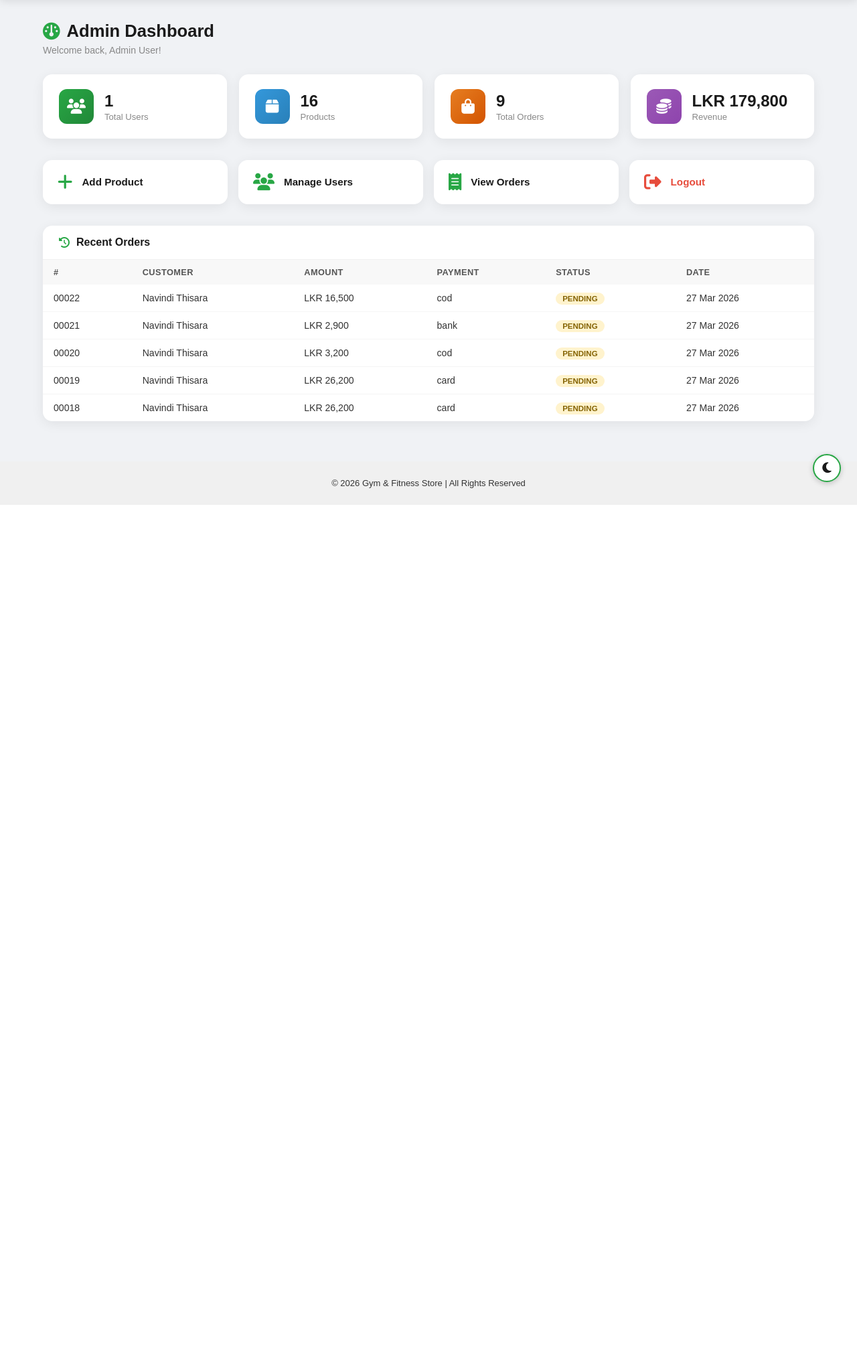
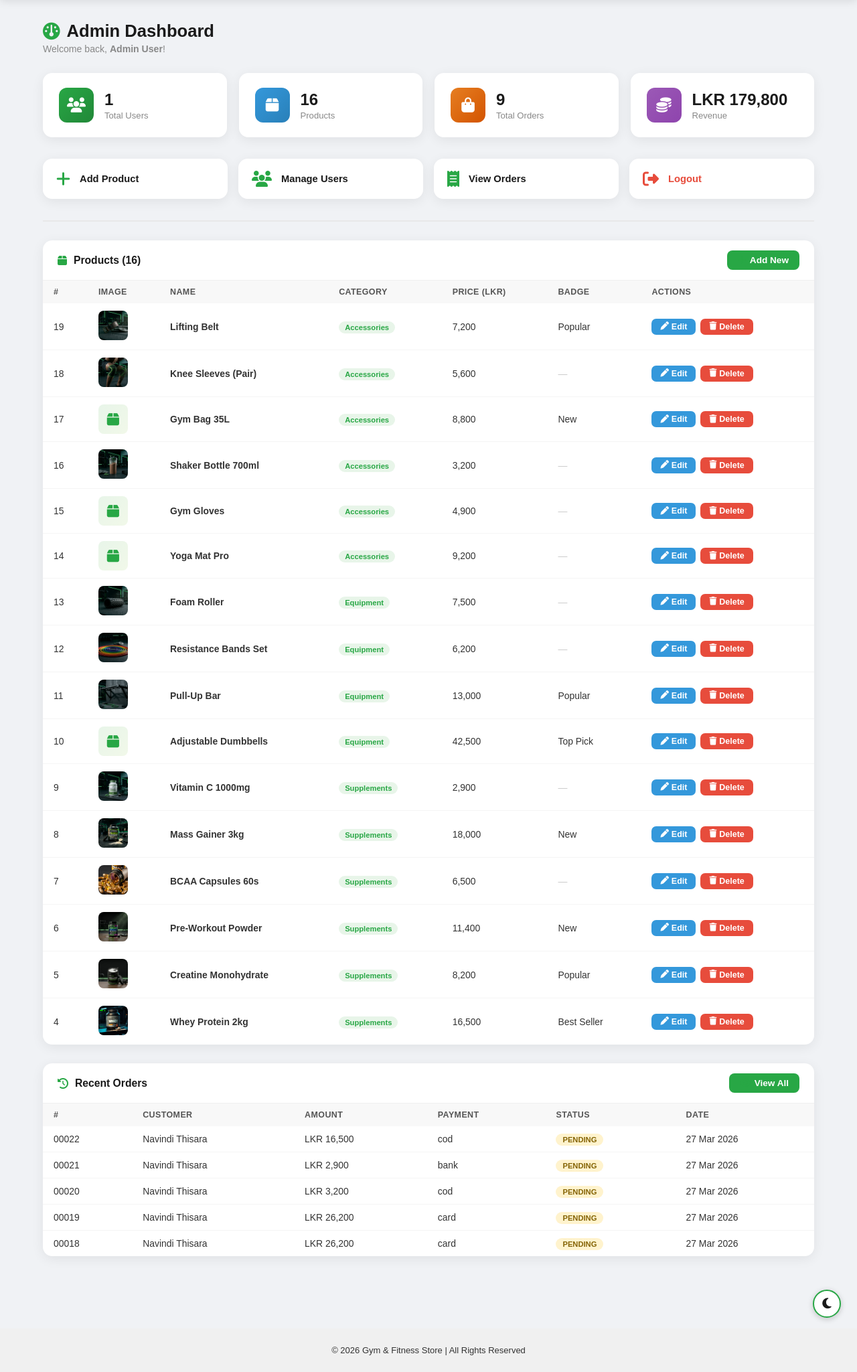
Before and after one commit to Navindi-Thisara/gym-fitness-store, a PHP site: page /admin/dashboard.php in a window 1280 px wide. Shown: the part 60-2109 px from the top of the page at 67% size. Before the commit the page ends 814 px from the top, so only its background shows below. Run offline with PHP 8.4, Linux system fonts and the light colour scheme; a user stored in the database is signed in; data comes from the database, SQL or seed files in the repository.

Commit message:
Updated admin features, added orders page, removed unused image

```diff
--- a/admin/add_product.php
+++ b/admin/add_product.php
@@ -81,8 +81,8 @@ body.dark-mode .message.success{background:#1a3327;border-color:#2d6a4f;color:#6
 .mode-toggle-container{position:fixed;bottom:20px;right:24px;z-index:999;}
 #mode-toggle{font-size:18px;width:42px;height:42px;border-radius:50%;border:2px solid #28a745;background:#fff;color:#1a1a1a;cursor:pointer;display:flex;align-items:center;justify-content:center;transition:background 0.3s,color 0.3s,border-color 0.3s;box-shadow:0 2px 8px rgba(0,0,0,0.2);}
 #mode-toggle:hover{background:#28a745;color:#fff;}
-body.dark-mode #mode-toggle{background:#1a1a1a;color:#f0c040;border-color:#f0c040;}
-body.dark-mode #mode-toggle:hover{background:#f0c040;color:#1a1a1a;}
+body.dark-mode #mode-toggle{background:#1a1a1a;color:#28a745;border-color:#28a745;}
+body.dark-mode #mode-toggle:hover{background:#28a745;color:#1a1a1a;}
 .main-footer{text-align:center;padding:12px 10px;font-size:13px;flex-shrink:0;transition:background 0.3s,color 0.3s;}
 body.light-mode .main-footer{background:#f0f0f0;color:#555;}body.dark-mode .main-footer{background:#1a1a1a;color:#aaa;}
 </style>
--- a/admin/dashboard.php
+++ b/admin/dashboard.php
@@ -9,8 +9,9 @@ include("../config/db.php");
 $totalUsers    = $conn->query("SELECT COUNT(*) as c FROM users WHERE role='user'")->fetch_assoc()['c'];
 $totalProducts = $conn->query("SELECT COUNT(*) as c FROM products")->fetch_assoc()['c'];
 $totalOrders   = $conn->query("SELECT COUNT(*) as c FROM orders")->fetch_assoc()['c'] ?? 0;
-$totalRevenue  = $conn->query("SELECT SUM(total_amount) as s FROM orders WHERE status='Pending' OR status='Completed'")->fetch_assoc()['s'] ?? 0;
+$totalRevenue  = $conn->query("SELECT SUM(total_amount) as s FROM orders")->fetch_assoc()['s'] ?? 0;
 $recentOrders  = $conn->query("SELECT o.*, u.name as uname FROM orders o JOIN users u ON o.user_id=u.id ORDER BY o.created_at DESC LIMIT 5");
+$products      = $conn->query("SELECT * FROM products ORDER BY id DESC");
 ?>
 <!DOCTYPE html>
 <html lang="en">
@@ -22,77 +23,131 @@ $recentOrders  = $conn->query("SELECT o.*, u.name as uname FROM orders o JOIN us
 <link rel="stylesheet" href="https://cdnjs.cloudflare.com/ajax/libs/font-awesome/6.5.1/css/all.min.css">
 <style>
 *,*::before,*::after{box-sizing:border-box;}
+html{height:100%;}
 body{margin:0;min-height:100vh;display:flex;flex-direction:column;font-family:'Arial',sans-serif;transition:background 0.3s,color 0.3s;}
 body.light-mode{background:#f0f2f5;color:#222;}
 body.dark-mode {background:#121212;color:#eee;}
-.admin-wrap{flex:1;max-width:1200px;margin:0 auto;width:100%;padding:32px 24px 60px;}
-.page-title{font-size:1.6rem;font-weight:700;margin:0 0 6px;color:#1a1a1a;display:flex;align-items:center;gap:10px;}
+
+/* ── Page outer — relative for mode toggle ── */
+.page-outer{flex:1;position:relative;display:flex;flex-direction:column;}
+.admin-wrap{flex:1;max-width:1200px;margin:0 auto;width:100%;padding:32px 24px 80px;}
+
+/* ── Titles ── */
+.page-title{font-size:1.6rem;font-weight:700;margin:0 0 4px;color:#1a1a1a;display:flex;align-items:center;gap:10px;}
 body.dark-mode .page-title{color:#f0f0f0;}
 .page-title i{color:#28a745;}
 .page-sub{color:#888;font-size:0.88rem;margin:0 0 28px;}
-/* Stat cards */
+
+/* ── Stats ── */
 .stats-grid{display:grid;grid-template-columns:repeat(auto-fit,minmax(200px,1fr));gap:18px;margin-bottom:32px;}
 .stat-card{background:#fff;border-radius:14px;padding:22px 24px;box-shadow:0 4px 18px rgba(0,0,0,0.07);display:flex;align-items:center;gap:16px;animation:fadeCard 0.4s ease both;}
 body.dark-mode .stat-card{background:#1e1e1e;box-shadow:0 4px 18px rgba(0,0,0,0.4);}
 @keyframes fadeCard{from{opacity:0;transform:translateY(16px);}to{opacity:1;transform:translateY(0);}}
 .stat-icon{width:52px;height:52px;border-radius:12px;display:flex;align-items:center;justify-content:center;font-size:1.4rem;color:#fff;flex-shrink:0;}
-.stat-icon.green{background:linear-gradient(135deg,#28a745,#218838);}
-.stat-icon.blue {background:linear-gradient(135deg,#3498db,#2980b9);}
+.stat-icon.green {background:linear-gradient(135deg,#28a745,#218838);}
+.stat-icon.blue  {background:linear-gradient(135deg,#3498db,#2980b9);}
 .stat-icon.orange{background:linear-gradient(135deg,#e67e22,#d35400);}
 .stat-icon.purple{background:linear-gradient(135deg,#9b59b6,#8e44ad);}
 .stat-info h3{margin:0 0 2px;font-size:1.5rem;font-weight:800;color:#1a1a1a;}
 body.dark-mode .stat-info h3{color:#f0f0f0;}
 .stat-info p{margin:0;font-size:0.82rem;color:#888;}
-/* Quick links */
-.quick-links{display:grid;grid-template-columns:repeat(auto-fit,minmax(200px,1fr));gap:16px;margin-bottom:32px;}
-.quick-card{background:#fff;border-radius:14px;padding:20px 22px;box-shadow:0 4px 18px rgba(0,0,0,0.07);text-decoration:none;display:flex;align-items:center;gap:14px;transition:transform 0.2s,box-shadow 0.2s;animation:fadeCard 0.4s ease both;}
+
+/* ── Quick links ── */
+.quick-links{display:grid;grid-template-columns:repeat(auto-fit,minmax(190px,1fr));gap:16px;margin-bottom:32px;}
+.quick-card{background:#fff;border-radius:14px;padding:18px 20px;box-shadow:0 4px 18px rgba(0,0,0,0.07);text-decoration:none;display:flex;align-items:center;gap:14px;transition:transform 0.2s,box-shadow 0.2s;animation:fadeCard 0.4s ease both;}
 body.dark-mode .quick-card{background:#1e1e1e;}
 .quick-card:hover{transform:translateY(-3px);box-shadow:0 8px 24px rgba(0,0,0,0.12);}
-.quick-card i{font-size:1.6rem;color:#28a745;}
-.quick-card span{font-size:0.95rem;font-weight:700;color:#1a1a1a;}
+.quick-card i{font-size:1.5rem;color:#28a745;}
+.quick-card span{font-size:0.92rem;font-weight:700;color:#1a1a1a;}
 body.dark-mode .quick-card span{color:#f0f0f0;}
-/* Recent orders table */
-.section-card{background:#fff;border-radius:14px;box-shadow:0 4px 18px rgba(0,0,0,0.07);overflow:hidden;}
+
+/* ── Section card ── */
+.section-card{background:#fff;border-radius:14px;box-shadow:0 4px 18px rgba(0,0,0,0.07);overflow:hidden;margin-bottom:28px;}
 body.dark-mode .section-card{background:#1e1e1e;}
-.section-card-header{padding:16px 24px;border-bottom:1.5px solid #f0f0f0;display:flex;align-items:center;gap:10px;}
+.section-card-header{padding:15px 22px;border-bottom:1.5px solid #f0f0f0;display:flex;align-items:center;justify-content:space-between;}
 body.dark-mode .section-card-header{border-color:#2a2a2a;}
-.section-card-header h3{margin:0;font-size:1rem;font-weight:700;color:#1a1a1a;}
+.section-card-header-left{display:flex;align-items:center;gap:10px;}
+.section-card-header h3{margin:0;font-size:0.98rem;font-weight:700;color:#1a1a1a;}
 body.dark-mode .section-card-header h3{color:#f0f0f0;}
 .section-card-header i{color:#28a745;}
+.btn-add{padding:7px 16px;background:#28a745;color:#fff;border-radius:8px;text-decoration:none;font-size:0.85rem;font-weight:700;display:inline-flex;align-items:center;gap:6px;transition:background 0.2s;}
+.btn-add:hover{background:#218838;}
+
+/* ── Table ── */
 table{width:100%;border-collapse:collapse;}
-th{background:#f8f8f8;padding:11px 16px;font-size:0.8rem;font-weight:700;color:#555;text-align:left;text-transform:uppercase;letter-spacing:0.4px;}
+th{background:#f8f8f8;padding:10px 16px;font-size:0.78rem;font-weight:700;color:#555;text-align:left;text-transform:uppercase;letter-spacing:0.4px;}
 body.dark-mode th{background:#252525;color:#aaa;}
-td{padding:12px 16px;font-size:0.88rem;color:#333;border-bottom:1px solid #f5f5f5;}
+td{padding:11px 16px;font-size:0.87rem;color:#333;border-bottom:1px solid #f5f5f5;vertical-align:middle;}
 body.dark-mode td{color:#ccc;border-color:#2a2a2a;}
 tr:last-child td{border-bottom:none;}
 tr:hover td{background:#fafffe;}
 body.dark-mode tr:hover td{background:#232323;}
-.status-badge{padding:3px 10px;border-radius:20px;font-size:0.72rem;font-weight:700;text-transform:uppercase;}
-.status-badge.pending {background:#fff3cd;color:#856404;}
+
+/* ── Badges ── */
+.status-badge{padding:3px 10px;border-radius:20px;font-size:0.7rem;font-weight:700;text-transform:uppercase;}
+.status-badge.pending  {background:#fff3cd;color:#856404;}
 .status-badge.completed{background:#d4edda;color:#155724;}
 .status-badge.cancelled{background:#f8d7da;color:#721c24;}
-body.dark-mode .status-badge.pending {background:#3a2e00;color:#f0c040;}
+body.dark-mode .status-badge.pending  {background:#3a2e00;color:#f0c040;}
 body.dark-mode .status-badge.completed{background:#1a3327;color:#6fcf97;}
 body.dark-mode .status-badge.cancelled{background:#3b1f1f;color:#f5a5a5;}
-/* Mode toggle */
-.mode-toggle-container{position:fixed;bottom:20px;right:24px;z-index:999;}
-#mode-toggle{font-size:18px;width:42px;height:42px;border-radius:50%;border:2px solid #28a745;background:#fff;color:#1a1a1a;cursor:pointer;display:flex;align-items:center;justify-content:center;transition:background 0.3s,color 0.3s,border-color 0.3s;box-shadow:0 2px 8px rgba(0,0,0,0.2);}
-#mode-toggle:hover{background: #28a745;color:#fff;}
-body.dark-mode #mode-toggle{background:#1a1a1a;color: #28a745;border-color: #28a745;}
-body.dark-mode #mode-toggle:hover{background: #28a745;color:#1a1a1a;}
+
+.cat-badge{padding:3px 9px;border-radius:20px;font-size:0.7rem;font-weight:600;background:#e8f5e9;color:#28a745;}
+body.dark-mode .cat-badge{background:#1a3327;color:#6fcf97;}
+
+/* ── Product image/icon ── */
+.prod-thumb{width:44px;height:44px;border-radius:8px;object-fit:cover;}
+.prod-icon{width:44px;height:44px;border-radius:8px;background:linear-gradient(135deg,#e8f5e9,#f1f8e9);display:flex;align-items:center;justify-content:center;font-size:1.3rem;color:#28a745;flex-shrink:0;}
+body.dark-mode .prod-icon{background:linear-gradient(135deg,#1a2e1a,#1e2e1e);}
+
+/* ── Action buttons ── */
+.action-btns{display:flex;gap:7px;flex-wrap:wrap;}
+.btn-edit  {padding:5px 13px;background:#3498db;color:#fff;border-radius:7px;text-decoration:none;font-size:0.78rem;font-weight:600;transition:background 0.2s;display:inline-flex;align-items:center;gap:4px;}
+.btn-edit:hover{background:#2980b9;}
+.btn-delete{padding:5px 13px;background:#e74c3c;color:#fff;border-radius:7px;text-decoration:none;font-size:0.78rem;font-weight:600;transition:background 0.2s;display:inline-flex;align-items:center;gap:4px;}
+.btn-delete:hover{background:#c0392b;}
+
+/* ── Section divider ── */
+.section-divider{border:none;border-top:2px solid #e8e8e8;margin:8px 0 28px;}
+body.dark-mode .section-divider{border-color:#2a2a2a;}
+
+/* ── Mode toggle — bottom-right of page-outer, same as login page ── */
+.mode-toggle-container{position:absolute;bottom:16px;right:24px;z-index:10;}
+#mode-toggle{
+    font-size:18px;width:42px;height:42px;
+    border-radius:50%;border:2px solid #28a745;
+    background:#fff;color:#1a1a1a;cursor:pointer;
+    display:flex;align-items:center;justify-content:center;
+    transition:background 0.3s,color 0.3s,border-color 0.3s;
+    box-shadow:0 2px 8px rgba(0,0,0,0.2);
+}
+#mode-toggle:hover{background:#28a745;color:#fff;}
+body.dark-mode #mode-toggle{background:#1a1a1a;color:#28a745;border-color:#28a745;}
+body.dark-mode #mode-toggle:hover{background:#28a745;color:#1a1a1a;}
+
+/* ── Footer ── */
 .main-footer{text-align:center;padding:12px 10px;font-size:13px;flex-shrink:0;transition:background 0.3s,color 0.3s;}
 body.light-mode .main-footer{background:#f0f0f0;color:#555;}
 body.dark-mode  .main-footer{background:#1a1a1a;color:#aaa;}
+
+@media(max-width:600px){
+    .admin-wrap{padding:20px 12px 70px;}
+    .action-btns{flex-direction:column;}
+}
 </style>
 </head>
 <body class="light-mode">
 <script>(function(){if(localStorage.getItem('mode')==='dark'){document.body.classList.remove('light-mode');document.body.classList.add('dark-mode');}})();</script>
+
 <?php include("../includes/header.php"); ?>
+
+<div class="page-outer">
 <div class="admin-wrap">
+
     <h2 class="page-title"><i class="fa-solid fa-gauge"></i> Admin Dashboard</h2>
-    <p class="page-sub">Welcome back, <?= htmlspecialchars($_SESSION['user']['name']) ?>!</p>
+    <p class="page-sub">Welcome back, <strong><?= htmlspecialchars($_SESSION['user']['name']) ?></strong>!</p>
 
-    <!-- Stats -->
+    <!-- ── Stats ── -->
     <div class="stats-grid">
         <div class="stat-card" style="animation-delay:0s">
             <div class="stat-icon green"><i class="fa-solid fa-users"></i></div>
@@ -108,53 +163,144 @@ body.dark-mode  .main-footer{background:#1a1a1a;color:#aaa;}
         </div>
         <div class="stat-card" style="animation-delay:0.21s">
             <div class="stat-icon purple"><i class="fa-solid fa-coins"></i></div>
-            <div class="stat-info"><h3>LKR <?= number_format($totalRevenue,0) ?></h3><p>Revenue</p></div>
+            <div class="stat-info"><h3>LKR <?= number_format((float)$totalRevenue, 0) ?></h3><p>Revenue</p></div>
         </div>
     </div>
 
-    <!-- Quick links -->
+    <!-- ── Quick Links ── -->
     <div class="quick-links">
-        <a href="add_product.php" class="quick-card"><i class="fa-solid fa-plus"></i><span>Add Product</span></a>
-        <a href="users.php"       class="quick-card"><i class="fa-solid fa-users"></i><span>Manage Users</span></a>
-        <a href="orders.php"      class="quick-card"><i class="fa-solid fa-receipt"></i><span>View Orders</span></a>
-        <a href="../auth/logout.php" class="quick-card"><i class="fa-solid fa-right-from-bracket" style="color:#e74c3c;"></i><span style="color:#e74c3c;">Logout</span></a>
+        <a href="add_product.php"    class="quick-card"><i class="fa-solid fa-plus"></i><span>Add Product</span></a>
+        <a href="users.php"          class="quick-card"><i class="fa-solid fa-users"></i><span>Manage Users</span></a>
+        <a href="orders.php"         class="quick-card"><i class="fa-solid fa-receipt"></i><span>View Orders</span></a>
+        <a href="../auth/logout.php" class="quick-card">
+            <i class="fa-solid fa-right-from-bracket" style="color:#e74c3c;"></i>
+            <span style="color:#e74c3c;">Logout</span>
+        </a>
     </div>
 
-    <!-- Recent Orders -->
+    <hr class="section-divider">
+
+    <!-- ── Products Table ── -->
     <div class="section-card">
         <div class="section-card-header">
-            <i class="fa-solid fa-clock-rotate-left"></i>
-            <h3>Recent Orders</h3>
+            <div class="section-card-header-left">
+                <i class="fa-solid fa-box"></i>
+                <h3>Products (<?= $totalProducts ?>)</h3>
+            </div>
+            <a href="add_product.php" class="btn-add"><i class="fa-solid fa-plus"></i> Add New</a>
         </div>
         <table>
-            <thead><tr><th>#</th><th>Customer</th><th>Amount</th><th>Payment</th><th>Status</th><th>Date</th></tr></thead>
+            <thead>
+                <tr>
+                    <th>#</th>
+                    <th>Image</th>
+                    <th>Name</th>
+                    <th>Category</th>
+                    <th>Price (LKR)</th>
+                    <th>Badge</th>
+                    <th>Actions</th>
+                </tr>
+            </thead>
             <tbody>
-            <?php if($recentOrders && $recentOrders->num_rows > 0): ?>
-                <?php while($o = $recentOrders->fetch_assoc()): ?>
+            <?php if($products && $products->num_rows > 0):
+                while($p = $products->fetch_assoc()):
+                    $hasImg = !empty($p['image']) && file_exists("../assets/images/".$p['image']);
+            ?>
+            <tr>
+                <td><?= $p['id'] ?></td>
+                <td>
+                    <?php if($hasImg): ?>
+                        <img src="../assets/images/<?= htmlspecialchars($p['image']) ?>" class="prod-thumb" alt="">
+                    <?php else: ?>
+                        <div class="prod-icon"><i class="fa-solid fa-box"></i></div>
+                    <?php endif; ?>
+                </td>
+                <td><strong><?= htmlspecialchars($p['name']) ?></strong></td>
+                <td><span class="cat-badge"><?= htmlspecialchars($p['category'] ?? 'Other') ?></span></td>
+                <td><?= number_format((float)$p['price'], 0) ?></td>
+                <td><?= !empty($p['badge']) ? htmlspecialchars($p['badge']) : '<span style="color:#ccc;">—</span>' ?></td>
+                <td>
+                    <div class="action-btns">
+                        <a href="edit_product.php?id=<?= $p['id'] ?>" class="btn-edit">
+                            <i class="fa-solid fa-pen"></i> Edit
+                        </a>
+                        <a href="delete_product.php?id=<?= $p['id'] ?>" class="btn-delete"
+                           onclick="return confirm('Delete <?= htmlspecialchars(addslashes($p['name'])) ?>?')">
+                            <i class="fa-solid fa-trash"></i> Delete
+                        </a>
+                    </div>
+                </td>
+            </tr>
+            <?php endwhile; else: ?>
+                <tr><td colspan="7" style="text-align:center;color:#aaa;padding:30px;">No products yet. <a href="add_product.php" style="color:#28a745;font-weight:600;">Add one now</a>.</td></tr>
+            <?php endif; ?>
+            </tbody>
+        </table>
+    </div>
+
+    <!-- ── Recent Orders ── -->
+    <div class="section-card">
+        <div class="section-card-header">
+            <div class="section-card-header-left">
+                <i class="fa-solid fa-clock-rotate-left"></i>
+                <h3>Recent Orders</h3>
+            </div>
+            <a href="orders.php" class="btn-add"><i class="fa-solid fa-eye"></i> View All</a>
+        </div>
+        <table>
+            <thead>
+                <tr><th>#</th><th>Customer</th><th>Amount</th><th>Payment</th><th>Status</th><th>Date</th></tr>
+            </thead>
+            <tbody>
+            <?php if($recentOrders && $recentOrders->num_rows > 0):
+                while($o = $recentOrders->fetch_assoc()): ?>
                 <tr>
-                    <td><?= str_pad($o['id'],5,'0',STR_PAD_LEFT) ?></td>
+                    <td><?= str_pad($o['id'], 5, '0', STR_PAD_LEFT) ?></td>
                     <td><?= htmlspecialchars($o['uname']) ?></td>
-                    <td>LKR <?= number_format($o['total_amount'],0) ?></td>
+                    <td>LKR <?= number_format($o['total_amount'], 0) ?></td>
                     <td><?= htmlspecialchars($o['payment_method']) ?></td>
                     <td><span class="status-badge <?= strtolower($o['status']) ?>"><?= $o['status'] ?></span></td>
                     <td><?= date('d M Y', strtotime($o['created_at'])) ?></td>
                 </tr>
-                <?php endwhile; ?>
-            <?php else: ?>
+            <?php endwhile; else: ?>
                 <tr><td colspan="6" style="text-align:center;color:#aaa;padding:30px;">No orders yet.</td></tr>
             <?php endif; ?>
             </tbody>
         </table>
     </div>
+
+</div><!-- end admin-wrap -->
+
+<!-- Mode toggle — bottom-right corner same as login page -->
+<div class="mode-toggle-container">
+    <button id="mode-toggle" title="Toggle Light/Dark Mode">
+        <i class="fa-solid fa-moon"></i>
+    </button>
 </div>
-<div class="mode-toggle-container"><button id="mode-toggle" title="Toggle"><i class="fa-solid fa-moon"></i></button></div>
+</div><!-- end page-outer -->
+
 <?php include("../includes/footer.php"); ?>
+
 <script>
-(function(){var b=document.getElementById('mode-toggle'),i=b.querySelector('i');
-if(document.body.classList.contains('dark-mode')){i.classList.remove('fa-moon');i.classList.add('fa-sun');}
-b.addEventListener('click',function(){var d=document.body.classList.contains('dark-mode');
-if(d){document.body.classList.remove('dark-mode');document.body.classList.add('light-mode');i.classList.remove('fa-sun');i.classList.add('fa-moon');localStorage.setItem('mode','light');}
-else{document.body.classList.remove('light-mode');document.body.classList.add('dark-mode');i.classList.remove('fa-moon');i.classList.add('fa-sun');localStorage.setItem('mode','dark');}});})();
+(function(){
+    var b = document.getElementById('mode-toggle');
+    var i = b.querySelector('i');
+    if(document.body.classList.contains('dark-mode')){
+        i.classList.remove('fa-moon'); i.classList.add('fa-sun');
+    }
+    b.addEventListener('click', function(){
+        var d = document.body.classList.contains('dark-mode');
+        if(d){
+            document.body.classList.remove('dark-mode'); document.body.classList.add('light-mode');
+            i.classList.remove('fa-sun'); i.classList.add('fa-moon');
+            localStorage.setItem('mode','light');
+        } else {
+            document.body.classList.remove('light-mode'); document.body.classList.add('dark-mode');
+            i.classList.remove('fa-moon'); i.classList.add('fa-sun');
+            localStorage.setItem('mode','dark');
+        }
+    });
+})();
 </script>
 </body>
 </html>
--- a/admin/edit_product.php
+++ b/admin/edit_product.php
@@ -60,7 +60,7 @@ body.dark-mode .input-group input,body.dark-mode .input-group select{background:
 .message{padding:11px 14px;border-radius:8px;margin-bottom:18px;font-size:0.9rem;display:flex;align-items:center;gap:8px;}
 .message.error{background:#fdecea;color:#c0392b;border:1px solid #f5c6cb;}.message.success{background:#eafaf1;color:#1e7e34;border:1px solid #b2dfdb;}
 body.dark-mode .message.error{background:#3b1f1f;border-color:#7b3535;}body.dark-mode .message.success{background:#1a3327;border-color:#2d6a4f;color:#6fcf97;}
-.mode-toggle-container{position:fixed;bottom:20px;right:24px;z-index:999;}#mode-toggle{font-size:18px;width:42px;height:42px;border-radius:50%;border:2px solid #28a745;background:#fff;color:#1a1a1a;cursor:pointer;display:flex;align-items:center;justify-content:center;transition:background 0.3s,color 0.3s,border-color 0.3s;box-shadow:0 2px 8px rgba(0,0,0,0.2);}#mode-toggle:hover{background:#28a745;color:#fff;}body.dark-mode #mode-toggle{background:#1a1a1a;color:#f0c040;border-color:#f0c040;}body.dark-mode #mode-toggle:hover{background:#f0c040;color:#1a1a1a;}
+.mode-toggle-container{position:fixed;bottom:20px;right:24px;z-index:999;}#mode-toggle{font-size:18px;width:42px;height:42px;border-radius:50%;border:2px solid #28a745;background:#fff;color:#1a1a1a;cursor:pointer;display:flex;align-items:center;justify-content:center;transition:background 0.3s,color 0.3s,border-color 0.3s;box-shadow:0 2px 8px rgba(0,0,0,0.2);}#mode-toggle:hover{background: #28a745;color:#fff;}body.dark-mode #mode-toggle{background: #1a1a1a;color: #28a745;border-color: #28a745;}body.dark-mode #mode-toggle:hover{background: #28a745;color: #1a1a1a;}
 .main-footer{text-align:center;padding:12px 10px;font-size:13px;flex-shrink:0;transition:background 0.3s,color 0.3s;}body.light-mode .main-footer{background:#f0f0f0;color:#555;}body.dark-mode .main-footer{background:#1a1a1a;color:#aaa;}
 </style></head><body class="light-mode">
 <script>(function(){if(localStorage.getItem('mode')==='dark'){document.body.classList.remove('light-mode');document.body.classList.add('dark-mode');}})();</script>
--- a/admin/users.php
+++ b/admin/users.php
@@ -26,7 +26,7 @@ body.dark-mode .role-badge.admin{background:#3b1f1f;color:#f5a5a5;}body.dark-mod
 .btn-edit:hover{background:#2980b9;}
 .btn-delete{padding:6px 14px;background:#e74c3c;color:#fff;border-radius:7px;text-decoration:none;font-size:0.8rem;font-weight:600;transition:background 0.2s;}
 .btn-delete:hover{background:#c0392b;}
-.mode-toggle-container{position:fixed;bottom:20px;right:24px;z-index:999;}#mode-toggle{font-size:18px;width:42px;height:42px;border-radius:50%;border:2px solid #28a745;background:#fff;color:#1a1a1a;cursor:pointer;display:flex;align-items:center;justify-content:center;transition:background 0.3s,color 0.3s,border-color 0.3s;box-shadow:0 2px 8px rgba(0,0,0,0.2);}#mode-toggle:hover{background:#28a745;color:#fff;}body.dark-mode #mode-toggle{background:#1a1a1a;color:#f0c040;border-color:#f0c040;}body.dark-mode #mode-toggle:hover{background:#f0c040;color:#1a1a1a;}
+.mode-toggle-container{position:fixed;bottom:20px;right:24px;z-index:999;}#mode-toggle{font-size:18px;width:42px;height:42px;border-radius:50%;border:2px solid #28a745;background:#fff;color:#1a1a1a;cursor:pointer;display:flex;align-items:center;justify-content:center;transition:background 0.3s,color 0.3s,border-color 0.3s;box-shadow:0 2px 8px rgba(0,0,0,0.2);}#mode-toggle:hover{background:#28a745;color:#fff;}body.dark-mode #mode-toggle{background:#1a1a1a;color:#28a745;border-color:#28a745;}body.dark-mode #mode-toggle:hover{background:#28a745;color:#1a1a1a;}
 .main-footer{text-align:center;padding:12px 10px;font-size:13px;flex-shrink:0;transition:background 0.3s,color 0.3s;}body.light-mode .main-footer{background:#f0f0f0;color:#555;}body.dark-mode .main-footer{background:#1a1a1a;color:#aaa;}
 </style></head><body class="light-mode">
 <script>(function(){if(localStorage.getItem('mode')==='dark'){document.body.classList.remove('light-mode');document.body.classList.add('dark-mode');}})();</script>
```
Also changed, not shown: admin/orders.php (added), assets/images/prod_69c6ac3039905.png (deleted).
